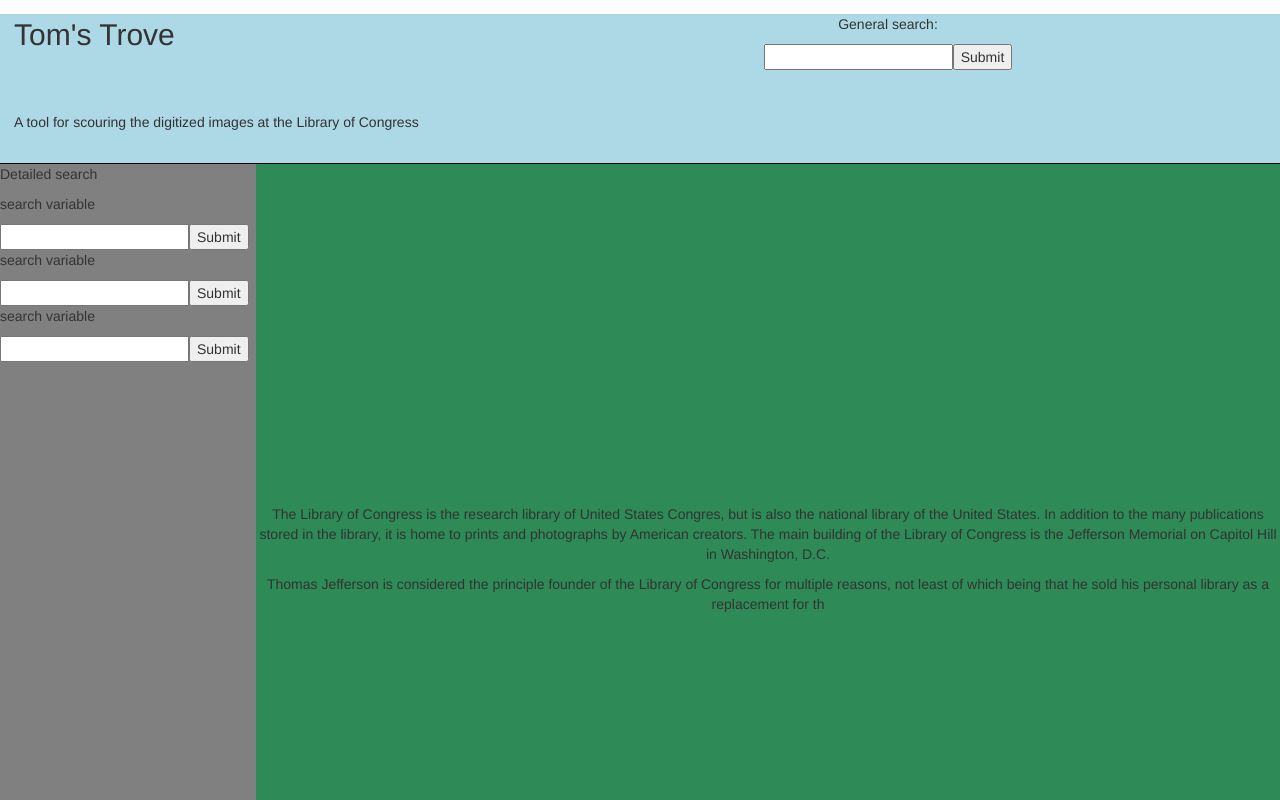
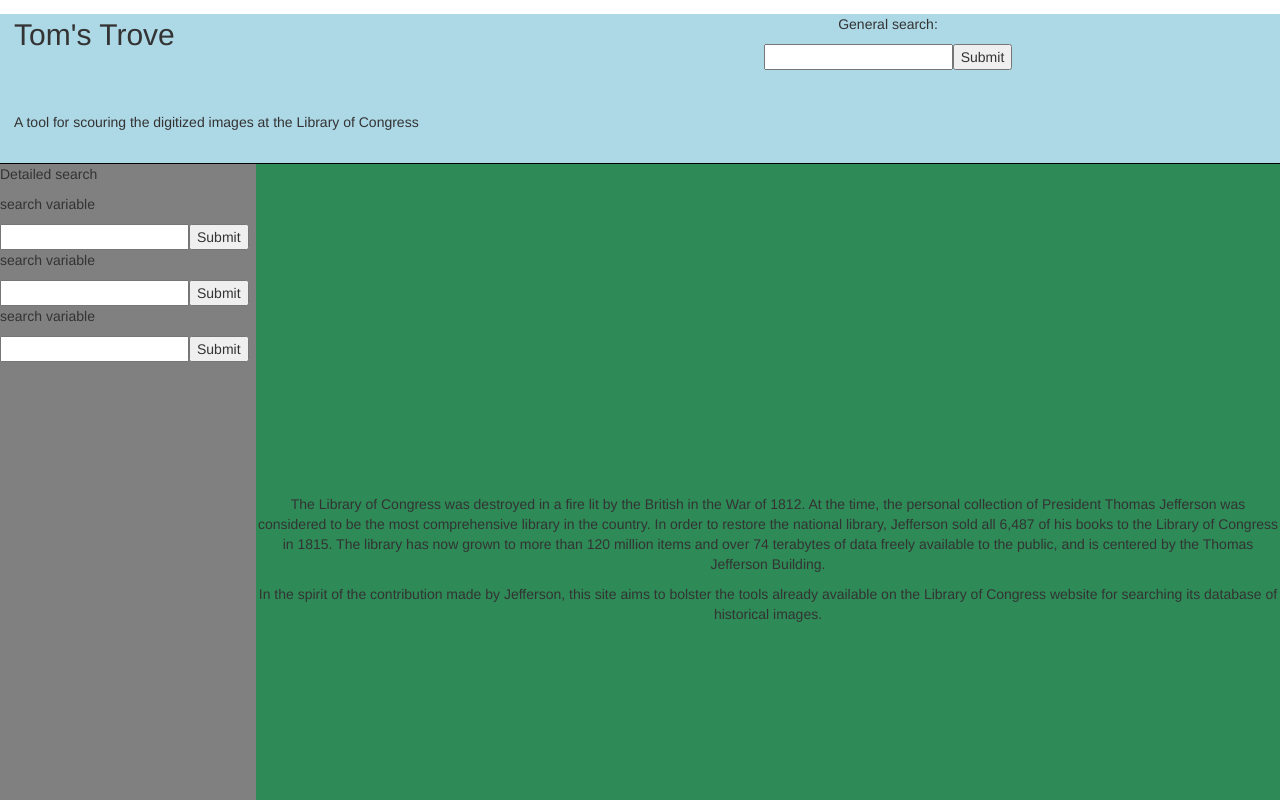
Before and after one commit to elmeltone/apihack, a plain HTML site: page index.html in a window 1280 px wide. Shown: the top 800 px of the page. Drawn offline with nearby package versions, Linux system fonts and the light colour scheme.

Commit message:
welcome summary

```diff
--- a/index.html
+++ b/index.html
@@ -37,8 +37,8 @@
 			</div>
 			<div id="results-wrapper">
 				<div class="search-results">
-				<p class="tom-trivia">The Library of Congress is the research library of United States Congres, but is also the national library of the United States. In addition to the many publications stored in the library, it is home to prints and photographs by American creators. The main building of the Library of Congress is the Jefferson Memorial on Capitol Hill in Washington, D.C.</p>
-				<p class="tom-trivia">Thomas Jefferson is considered the principle founder of the Library of Congress for multiple reasons, not least of which being that he sold his personal library as a replacement for th</p>
+					<p class="tom-trivia">The Library of Congress was destroyed in a fire lit by the British in the War of 1812. At the time, the personal collection of President Thomas Jefferson was considered to be the most comprehensive library in the country. In order to restore the national library, Jefferson sold all 6,487 of his books to the Library of Congress in 1815. The library has now grown to more than 120 million items and over 74 terabytes of data freely available to the public, and is centered by the Thomas Jefferson Building.</p>
+					<p>In the spirit of the contribution made by Jefferson, this site aims to bolster the tools already available on the Library of Congress website for searching its database of historical images.</p>
 				</div>
 				<div class="results">
 				</div>
--- a/js/app.js
+++ b/js/app.js
@@ -68,6 +68,9 @@
 	};
 
 $(function() {
+
+	$('.search-results').html(welcome);
+
 	$('.image-getter').on('submit', function(e) {
 		e.preventDefault();
 		$('.results').html('');
```
